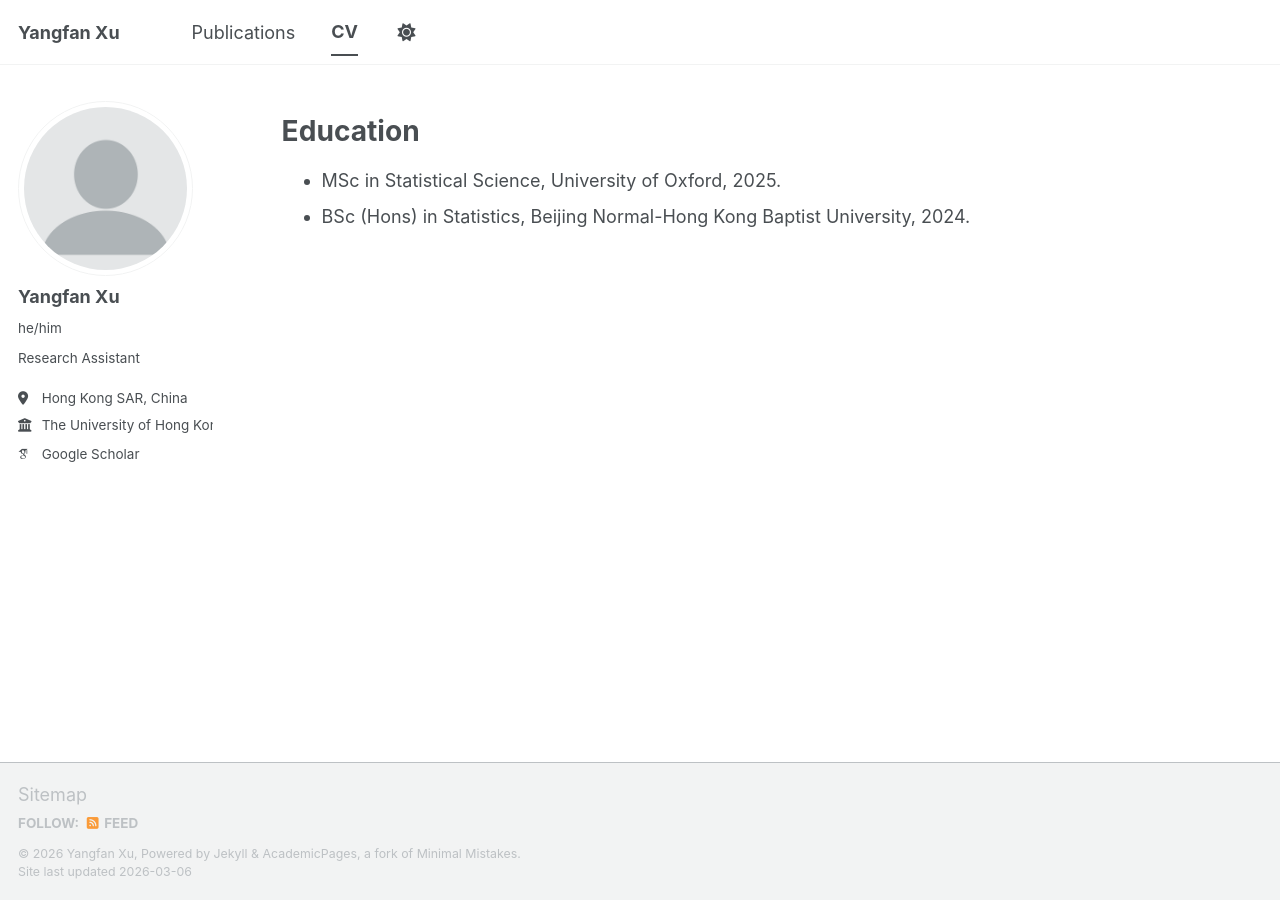
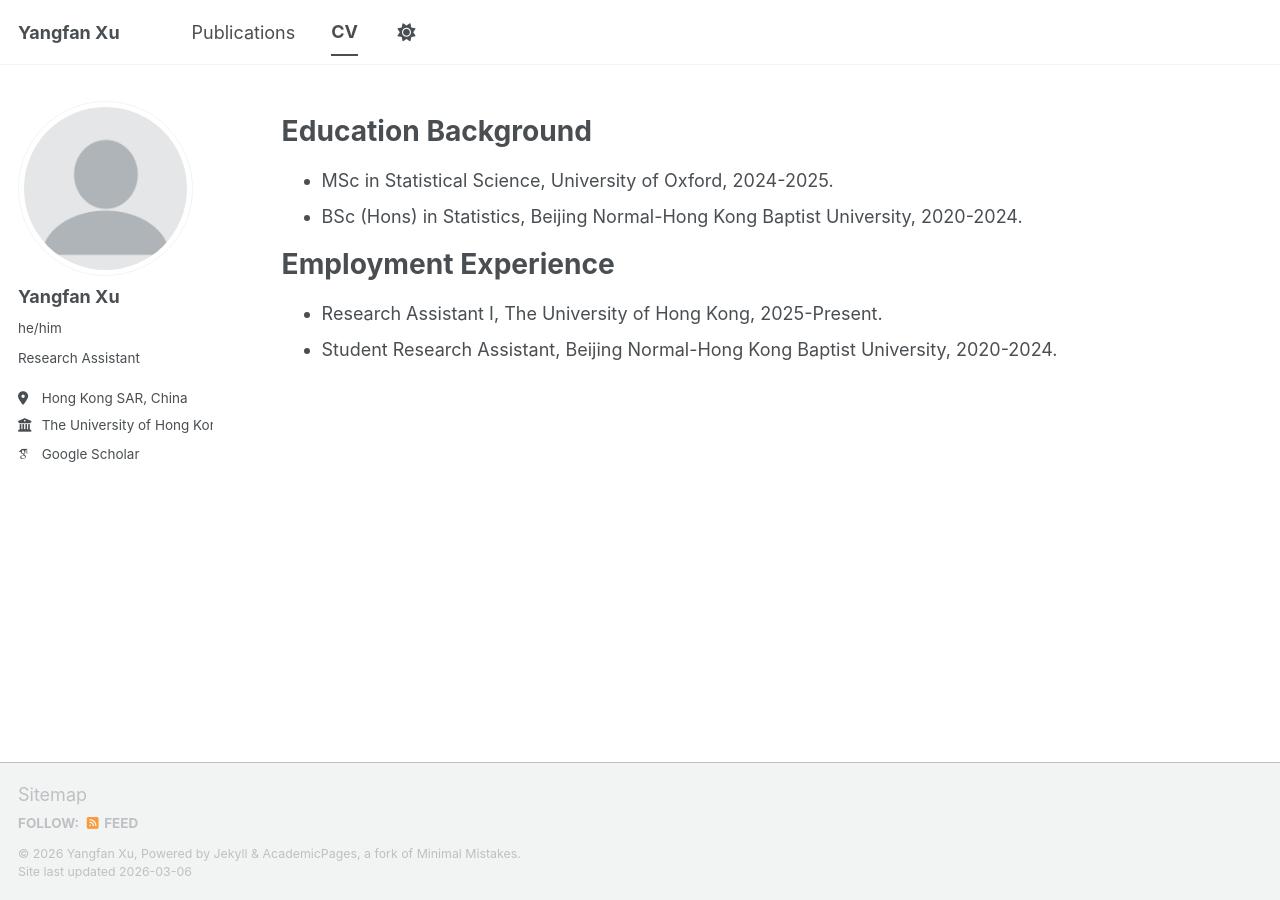
Before and after one commit to ethanxu02/ethanxu02.github.io, a Jekyll site: the page built from _pages/cv.md, in a window 1280 px wide. Built offline with Jekyll 4.4.1, drawn with Linux system fonts in a browser that asks for light colours; some web fonts are replaced; a script bundle is joined from its source files by our own code; library files that are not in the unit come from our copies.

Commit message:
Update cv.md

```diff
--- a/_pages/cv.md
+++ b/_pages/cv.md
@@ -9,7 +9,12 @@ redirect_from:
 
 {% include base_path %}
 
-Education
+Education Background
 ======
-* MSc in Statistical Science, University of Oxford, 2025.
-* BSc (Hons) in Statistics, Beijing Normal-Hong Kong Baptist University, 2024.
+* MSc in Statistical Science, University of Oxford, 2024-2025.
+* BSc (Hons) in Statistics, Beijing Normal-Hong Kong Baptist University, 2020-2024.
+
+Employment Experience
+======
+* Research Assistant I, The University of Hong Kong, 2025-Present.
+* Student Research Assistant, Beijing Normal-Hong Kong Baptist University, 2020-2024.
```
